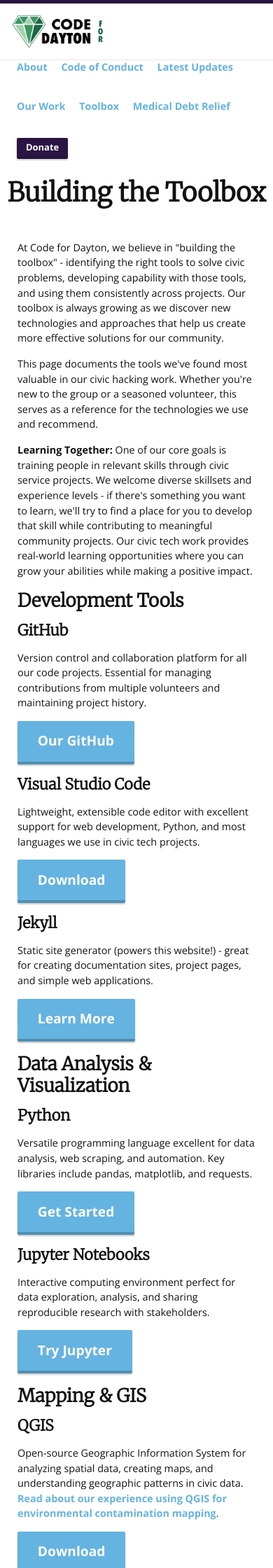
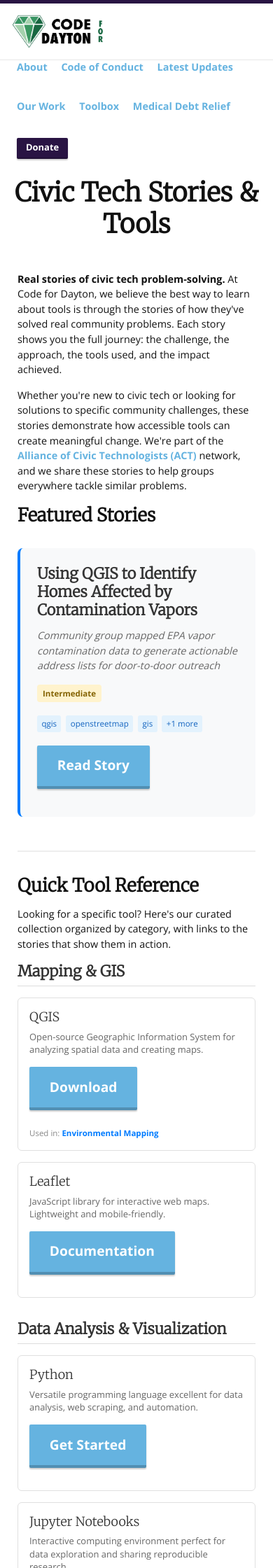
Before and after one commit to codefordayton/codefordayton.org, a Jekyll site: the page built from toolbox.html, in a window 390 px wide. Shown: the top 2240 px of the page at 70% size. Built offline with Jekyll 4.4.1, drawn with Linux system fonts in a browser that asks for light colours; nearby versions of some CDN libraries; some of the changed text lies outside the part shown.

Commit message:
Changing up the style.

```diff
--- a/_config.yml
+++ b/_config.yml
@@ -12,6 +12,10 @@
   rooms:
     title: Rooms
     output: true
+  stories:
+    title: Stories
+    output: true
+    permalink: /:collection/:name/
 email: team@codefordayton.org
 description:
   'Part of the Alliance of Civic Technologists (ACT) network, we are a volunteer group
@@ -25,6 +29,10 @@
       type: posts
     values:
       layout: post
+  - scope:
+      type: stories
+    values:
+      layout: story
 # NOTE:If you change the below donate_url you should also update the URL here: https://github.com/codefordayton/.github/FUNDING.yml
 donate_url: https://hcb.hackclub.com/donations/start/code-for-dayton
 twitter_url: https://twitter.com/codefordayton
--- /dev/null
+++ b/_stories/qgis-contamination-mapping.md
@@ -0,0 +1,104 @@
+---
+title: "Using QGIS to Identify Homes Affected by Contamination Vapors"
+summary: "Community group mapped EPA vapor contamination data to generate actionable address lists for door-to-door outreach"
+tools: [qgis, openstreetmap, gis, python]
+problem_type: [environmental, geospatial, community-outreach]
+skill_level: intermediate
+date: 2023-05-03
+project_link: "https://github.com/codefordayton/vapor-mapping"
+contact: "team@codefordayton.org"
+resources:
+  - title: "QGIS Official Website"
+    url: "https://qgis.org/"
+  - title: "Montgomery County Parcel Data"
+    url: "http://www.mcauditor.org/downloads/gis_downloads.cfm"
+  - title: "EPA Contamination Map"
+    url: "https://semspub.epa.gov/work/05/968770.pdf"
+  - title: "Original Blog Post"
+    url: "/2023/05/03/qgis-plume.html"
+---
+
+## Situation
+
+A community organization in Dayton was facing a significant environmental health challenge. They had a Superfund contamination site in their neighborhood where toxic vapors could seep into homes, requiring testing and potential installation of vapor abatement systems.
+
+The Environmental Protection Agency (EPA) had provided a map showing the contamination plume and eligible areas for testing, but it was only available as a grainy PDF map with geographic boundaries. The community group needed actual street addresses to conduct effective door-to-door outreach to inform residents about testing availability and health risks.
+
+**The Challenge**: Convert a vague PDF boundary map into a concrete list of street addresses for targeted community outreach.
+
+## Task
+
+Our goal was to:
+1. Accurately map the EPA's contamination boundary onto current parcel data
+2. Identify all residential properties within the affected area
+3. Generate a list of specific addresses for door-to-door outreach
+4. Provide the community group with actionable data they could use immediately
+
+The project needed to be completed quickly and accurately, as residents' health was potentially at risk, and the community group had limited time and resources for their outreach campaign.
+
+## Action
+
+We used QGIS (Quantum Geographic Information System), an open-source mapping tool, to solve this geospatial puzzle. Here's the step-by-step process we followed:
+
+### 1. Project Setup
+- Created a new empty QGIS project
+- Added OpenStreetMap as a basemap for geographic reference
+- Downloaded and imported Montgomery County's parcel shapefile containing property boundaries and addresses
+
+### 2. Map Georeferencing
+The most challenging step was accurately positioning the EPA's PDF map onto our coordinate system:
+- Used QGIS's built-in Georeferencer tool
+- Identified 8+ matching reference points between the PDF and OpenStreetMap (building corners, road intersections)
+- Iteratively enabled/disabled reference points to minimize error
+- Achieved less than 10 pixels of error around the boundary
+- Verified accuracy by toggling the georeferenced image on/off to check alignment
+
+### 3. Boundary Digitization
+- Created a new shapefile layer for the contamination boundary
+- Used the "Add Polygon Feature" tool to manually trace the plume boundary from the georeferenced PDF
+- Carefully followed the EPA's defined contamination zone
+
+### 4. Spatial Analysis
+- Used QGIS's "Select by Location" tool to identify all parcels that intersected with the contamination boundary
+- This automatically selected all properties within or touching the affected area
+- Verified the selection visually on the map
+
+### 5. Data Export
+- Exported the selected parcels as a CSV file containing addresses and property details
+- Cleaned and formatted the data for easy use by the community organization
+
+### Tools and Data Sources Used:
+- **QGIS**: Primary mapping and analysis software
+- **OpenStreetMap**: Basemap for georeferencing
+- **Montgomery County Parcel Data**: Property boundaries and addresses
+- **EPA PDF Map**: Contamination boundary source
+
+## Result
+
+The project was highly successful and had immediate community impact:
+
+### Immediate Outcomes:
+- **Precise Address List**: Generated a complete list of residential addresses within the EPA contamination zone
+- **Actionable Data**: Community group could immediately begin targeted door-to-door outreach
+- **Time Savings**: Eliminated hours of manual address research and guesswork
+- **Accuracy**: Ensured no at-risk homes were missed in the outreach campaign
+
+### Technical Learning:
+- **QGIS Proficiency**: Team gained hands-on experience with professional GIS software
+- **Georeferencing Skills**: Learned techniques for aligning different map projections and data sources
+- **Spatial Analysis**: Developed capability for location-based data analysis
+- **Data Integration**: Successfully combined federal, county, and community data sources
+
+### Community Impact:
+- **Health Protection**: Enabled targeted outreach to residents who might be exposed to toxic vapors
+- **Efficient Resource Use**: Community organization could focus limited volunteer time on affected areas
+- **Empowered Advocacy**: Provided concrete data to support environmental justice efforts
+
+### Long-term Value:
+- **Replicable Process**: Documented methodology can be used for similar environmental mapping challenges
+- **Skill Building**: Added GIS capabilities to our civic tech toolbox
+- **Community Partnership**: Strengthened relationship between Code for Dayton and local environmental groups
+
+This project demonstrated how open-source mapping tools can quickly transform hard-to-use government data into actionable community resources. The entire process took just a few hours but enabled weeks of effective community outreach that could directly impact residents' health and safety.
+
+**Key Takeaway**: Sometimes the most impactful civic tech projects aren't building new apps—they're using existing tools to make critical information accessible to the people who need it most.
--- a/toolbox.html
+++ b/toolbox.html
@@ -5,139 +5,353 @@
 type: inNavBar
 ---
 
-<h1 class="t-section-headline">Building the Toolbox</h1>
+<h1 class="t-section-headline">Civic Tech Stories & Tools</h1>
 
 <div class="container">
   <section class="intro">
-    <p>At Code for Dayton, we believe in "building the toolbox" - identifying the right tools to solve civic problems, developing capability with those tools, and using them consistently across projects. Our toolbox is always growing as we discover new technologies and approaches that help us create more effective solutions for our community.</p>
+    <p><strong>Real stories of civic tech problem-solving.</strong> At Code for Dayton, we believe the best way to learn about tools is through the stories of how they've solved real community problems. Each story shows you the full journey: the challenge, the approach, the tools used, and the impact achieved.</p>
 
-    <p>This page documents the tools we've found most valuable in our civic hacking work. Whether you're new to the group or a seasoned volunteer, this serves as a reference for the technologies we use and recommend.</p>
-
-    <p><strong>Learning Together:</strong> One of our core goals is training people in relevant skills through civic service projects. We welcome diverse skillsets and experience levels - if there's something you want to learn, we'll try to find a place for you to develop that skill while contributing to meaningful community projects. Our civic tech work provides real-world learning opportunities where you can grow your abilities while making a positive impact.</p>
+    <p>Whether you're new to civic tech or looking for solutions to specific community challenges, these stories demonstrate how accessible tools can create meaningful change. We're part of the <a href="https://www.civictechnologists.org/">Alliance of Civic Technologists (ACT)</a> network, and we share these stories to help groups everywhere tackle similar problems.</p>
   </section>
 
-  <section class="tool-category">
-    <h2>Development Tools</h2>
+  <section class="featured-stories">
+    <h2>Featured Stories</h2>
+    <div class="story-grid">
+      {% for story in site.stories %}
+      <article class="story-card">
+        <h3><a href="{{ story.url }}">{{ story.title }}</a></h3>
+        <p class="story-summary">{{ story.summary }}</p>
+
+        <div class="story-meta">
+          {% if story.skill_level %}
+          <span class="skill-level skill-{{ story.skill_level }}">{{ story.skill_level | capitalize }}</span>
+          {% endif %}
+
+          {% if story.tools %}
+          <div class="story-tools">
+            {% for tool in story.tools limit:3 %}
+            <span class="tool-tag">{{ tool }}</span>
+            {% endfor %}
+            {% if story.tools.size > 3 %}
+            <span class="tool-tag">+{{ story.tools.size | minus:3 }} more</span>
+            {% endif %}
+          </div>
+          {% endif %}
+        </div>
+
+        <a href="{{ story.url }}" class="btn-secondary story-link">Read Story</a>
+      </article>
+      {% endfor %}
+    </div>
+  </section>
+
+  <section class="tools-reference">
+    <h2>Quick Tool Reference</h2>
+    <p>Looking for a specific tool? Here's our curated collection organized by category, with links to the stories that show them in action.</p>
+
+    <div class="tool-category">
+      <h3>Mapping & GIS</h3>
       <div class="tool-list">
         <div class="tool">
-        <h3>GitHub</h3>
-        <p>Version control and collaboration platform for all our code projects. Essential for managing contributions from multiple volunteers and maintaining project history.</p>
-        <a href="https://github.com/codefordayton" class="btn-secondary">Our GitHub</a>
+          <h4>QGIS</h4>
+          <p>Open-source Geographic Information System for analyzing spatial data and creating maps.</p>
+          <div class="tool-links">
+            <a href="https://qgis.org/" class="btn-secondary">Download</a>
+            <div class="used-in">
+              Used in: <a href="/stories/qgis-contamination-mapping/">Environmental Mapping</a>
+            </div>
+          </div>
         </div>
 
         <div class="tool">
-        <h3>Visual Studio Code</h3>
-        <p>Lightweight, extensible code editor with excellent support for web development, Python, and most languages we use in civic tech projects.</p>
-        <a href="https://code.visualstudio.com/" class="btn-secondary">Download</a>
+          <h4>Leaflet</h4>
+          <p>JavaScript library for interactive web maps. Lightweight and mobile-friendly.</p>
+          <div class="tool-links">
+            <a href="https://leafletjs.com/" class="btn-secondary">Documentation</a>
+          </div>
+        </div>
+      </div>
+    </div>
+
+    <div class="tool-category">
+      <h3>Data Analysis & Visualization</h3>
+      <div class="tool-list">
+        <div class="tool">
+          <h4>Python</h4>
+          <p>Versatile programming language excellent for data analysis, web scraping, and automation.</p>
+          <div class="tool-links">
+            <a href="https://python.org/" class="btn-secondary">Get Started</a>
+          </div>
         </div>
 
         <div class="tool">
-        <h3>Jekyll</h3>
-        <p>Static site generator (powers this website!) - great for creating documentation sites, project pages, and simple web applications.</p>
+          <h4>Jupyter Notebooks</h4>
+          <p>Interactive computing environment perfect for data exploration and sharing reproducible research.</p>
+          <div class="tool-links">
+            <a href="https://jupyter.org/" class="btn-secondary">Try Jupyter</a>
+          </div>
+        </div>
+      </div>
+    </div>
+
+    <div class="tool-category">
+      <h3>Development Tools</h3>
+      <div class="tool-list">
+        <div class="tool">
+          <h4>GitHub</h4>
+          <p>Version control and collaboration platform for all our code projects.</p>
+          <div class="tool-links">
+            <a href="https://github.com/codefordayton" class="btn-secondary">Our GitHub</a>
+          </div>
+        </div>
+
+        <div class="tool">
+          <h4>Visual Studio Code</h4>
+          <p>Lightweight, extensible code editor with excellent support for web development and most languages.</p>
+          <div class="tool-links">
+            <a href="https://code.visualstudio.com/" class="btn-secondary">Download</a>
+          </div>
+        </div>
+
+        <div class="tool">
+          <h4>Jekyll</h4>
+          <p>Static site generator (powers this website!) for creating documentation sites and simple web applications.</p>
+          <div class="tool-links">
             <a href="https://jekyllrb.com/" class="btn-secondary">Learn More</a>
+          </div>
+        </div>
+      </div>
+    </div>
+
+    <div class="tool-category">
+      <h3>Infrastructure & Hosting</h3>
+      <div class="tool-list">
+        <div class="tool">
+          <h4>Digital Ocean</h4>
+          <p>Reliable cloud infrastructure with simplicity, predictable pricing, and excellent documentation.</p>
+          <div class="tool-links">
+            <a href="https://digitalocean.com/" class="btn-secondary">Learn More</a>
+          </div>
+        </div>
+
+        <div class="tool">
+          <h4>GitHub Pages</h4>
+          <p>Free static site hosting directly from GitHub repositories. Perfect for project documentation.</p>
+          <div class="tool-links">
+            <a href="https://pages.github.com/" class="btn-secondary">Get Started</a>
+          </div>
+        </div>
+
+        <div class="tool">
+          <h4>Railway</h4>
+          <p>Modern platform for deploying applications with minimal configuration. Great for prototyping civic tech solutions.</p>
+          <div class="tool-links">
+            <a href="https://railway.app/" class="btn-secondary">Deploy Now</a>
+          </div>
+        </div>
       </div>
     </div>
   </section>
 
-  <section class="tool-category">
-    <h2>Data Analysis & Visualization</h2>
-    <div class="tool-list">
-      <div class="tool">
-        <h3>Python</h3>
-        <p>Versatile programming language excellent for data analysis, web scraping, and automation. Key libraries include pandas, matplotlib, and requests.</p>
-        <a href="https://python.org/" class="btn-secondary">Get Started</a>
-      </div>
+  <section class="community-section">
+    <h2>Share Your Story</h2>
+    <p>Have you used these tools to solve a community problem? We'd love to feature your story! Sharing your experience helps other civic tech groups learn from your approach and potentially collaborate on similar challenges.</p>
 
-      <div class="tool">
-        <h3>Jupyter Notebooks</h3>
-        <p>Interactive computing environment perfect for data exploration, analysis, and sharing reproducible research with stakeholders.</p>
-        <a href="https://jupyter.org/" class="btn-secondary">Try Jupyter</a>
-      </div>
+    <div class="submission-info">
+      <h3>What makes a good civic tech story?</h3>
+      <ul>
+        <li><strong>Real community impact</strong> - You solved an actual problem for real people</li>
+        <li><strong>Replicable approach</strong> - Other groups could adapt your methods</li>
+        <li><strong>Clear tool usage</strong> - You can explain which tools you used and why</li>
+        <li><strong>Lessons learned</strong> - You have insights to share about what worked (and what didn't)</li>
+      </ul>
 
+      <p><strong>Ready to share?</strong> Reach out to us on <a href="{{ site.discord_url }}">Discord</a> or <a href="mailto:{{ site.email }}">email</a> and we'll help you tell your story.</p>
     </div>
   </section>
 
-  <section class="tool-category">
-    <h2>Mapping & GIS</h2>
-    <div class="tool-list">
-      <div class="tool">
-        <h3>QGIS</h3>
-        <p>Open-source Geographic Information System for analyzing spatial data, creating maps, and understanding geographic patterns in civic data. <a href="/2023/05/03/qgis-plume.html">Read about our experience using QGIS for environmental contamination mapping</a>.</p>
-        <a href="https://qgis.org/" class="btn-secondary">Download</a>
+  <section class="learning-section">
+    <h2>Learning Together</h2>
+    <p>One of our core goals is training people in relevant skills through civic service projects. We welcome diverse skillsets and experience levels—if there's something you want to learn, we'll try to find a place for you to develop that skill while contributing to meaningful community projects.</p>
+
+    <p>Our civic tech work provides real-world learning opportunities where you can grow your abilities while making a positive impact. <a href="{{ site.discord_url }}">Join us on Discord</a> or <a href="{{ site.meetup_url }}">come to a meeting</a> to get started!</p>
+  </section>
 </div>
 
-      <div class="tool">
-        <h3>Leaflet</h3>
-        <p>JavaScript library for interactive web maps. Lightweight and mobile-friendly, perfect for embedding maps in civic applications.</p>
-        <a href="https://leafletjs.com/" class="btn-secondary">Documentation</a>
-      </div>
+<style>
+.story-grid {
+  display: grid;
+  grid-template-columns: repeat(auto-fit, minmax(300px, 1fr));
+  gap: 1.5rem;
+  margin: 2rem 0;
+}
 
-    </div>
-  </section>
+.story-card {
+  background: #f8f9fa;
+  padding: 1.5rem;
+  border-radius: 8px;
+  border-left: 4px solid #007bff;
+}
 
-  <section class="tool-category">
-    <h2>Communication & Collaboration</h2>
-    <div class="tool-list">
-      <div class="tool">
-        <h3>Discord</h3>
-        <p>Our primary communication platform for real-time chat, voice meetings, and project coordination.</p>
-        <a href="{{ site.discord_url }}" class="btn-secondary">Join Us</a>
-      </div>
+.story-card h3 {
+  margin-top: 0;
+  margin-bottom: 0.75rem;
+}
 
-      <div class="tool">
-        <h3>Meetup</h3>
-        <p>Platform for organizing and promoting our regular meetings and events.</p>
-        <a href="{{ site.meetup_url }}" class="btn-secondary">Our Events</a>
-      </div>
+.story-card h3 a {
+  text-decoration: none;
+  color: #333;
+}
 
-    </div>
-  </section>
+.story-card h3 a:hover {
+  color: #007bff;
+}
 
-  <section class="tool-category">
-    <h2>Project Management</h2>
-    <div class="tool-list">
-      <div class="tool">
-        <h3>GitHub Projects</h3>
-        <p>Integrated project management within GitHub for tracking issues, milestones, and project progress.</p>
-        <a href="https://github.com/features/project-management/" class="btn-secondary">Features</a>
-      </div>
+.story-summary {
+  color: #666;
+  font-style: italic;
+  margin-bottom: 1rem;
+  line-height: 1.5;
+}
 
-    </div>
-  </section>
+.story-meta {
+  margin-bottom: 1rem;
+}
 
-  <section class="tool-category">
-    <h2>Infrastructure & Hosting</h2>
-    <div class="tool-list">
-      <div class="tool">
-        <h3>Digital Ocean</h3>
-        <p>Reliable cloud infrastructure for hosting applications and databases. We consistently return to Digital Ocean for its simplicity, predictable pricing, and excellent documentation.</p>
-        <a href="https://digitalocean.com/" class="btn-secondary">Learn More</a>
-      </div>
+.skill-level {
+  padding: 0.25rem 0.5rem;
+  border-radius: 4px;
+  font-size: 0.8em;
+  font-weight: bold;
+  margin-bottom: 0.5rem;
+  display: inline-block;
+}
 
-      <div class="tool">
-        <h3>GitHub Pages</h3>
-        <p>Free static site hosting directly from GitHub repositories. Perfect for project documentation, simple websites, and Jekyll sites like this one.</p>
-        <a href="https://pages.github.com/" class="btn-secondary">Get Started</a>
-      </div>
+.skill-beginner { background-color: #d4edda; color: #155724; }
+.skill-intermediate { background-color: #fff3cd; color: #856404; }
+.skill-advanced { background-color: #f8d7da; color: #721c24; }
 
-      <div class="tool">
-        <h3>Railway</h3>
-        <p>Modern platform for deploying applications with minimal configuration. Great for quickly prototyping and deploying civic tech solutions. Simple configuration for cron jobs makes it ideal for automated data collection and processing tasks.</p>
-        <a href="https://railway.app/" class="btn-secondary">Deploy Now</a>
-      </div>
-    </div>
-  </section>
+.story-tools {
+  margin-top: 0.5rem;
+}
 
-  <section class="contribute">
-    <h2>Help Us Grow the Toolbox</h2>
-    <p>Found a tool that's been game-changing for civic tech work? We'd love to hear about it! Reach out to us on <a href="{{ site.discord_url }}">Discord</a> or <a href="mailto:{{ site.email }}">email</a> to suggest additions to our toolbox.</p>
+.tool-tag {
+  display: inline-block;
+  background-color: #e3f2fd;
+  color: #1565c0;
+  padding: 0.2rem 0.4rem;
+  margin: 0.2rem 0.2rem 0.2rem 0;
+  border-radius: 3px;
+  font-size: 0.8em;
+}
 
-    <p>We're particularly interested in tools that:</p>
-    <ul>
-      <li>Are open source or have generous free tiers</li>
-      <li>Have good documentation and learning resources</li>
-      <li>Scale well for volunteer-driven projects</li>
-      <li>Solve common civic tech challenges</li>
-    </ul>
-  </section>
-</div>
+.story-link {
+  margin-top: 1rem;
+  display: inline-block;
+}
+
+.tools-reference {
+  margin-top: 3rem;
+  padding-top: 2rem;
+  border-top: 2px solid #eee;
+}
+
+.tool-category {
+  margin-bottom: 2rem;
+}
+
+.tool-category h3 {
+  color: #333;
+  border-bottom: 1px solid #ddd;
+  padding-bottom: 0.5rem;
+  margin-bottom: 1rem;
+}
+
+.tool-list {
+  display: grid;
+  grid-template-columns: repeat(auto-fit, minmax(280px, 1fr));
+  gap: 1rem;
+}
+
+.tool {
+  padding: 1rem;
+  border: 1px solid #e0e0e0;
+  border-radius: 6px;
+  background: white;
+}
+
+.tool h4 {
+  margin-top: 0;
+  margin-bottom: 0.5rem;
+  color: #333;
+}
+
+.tool p {
+  margin-bottom: 1rem;
+  color: #666;
+  font-size: 0.9em;
+  line-height: 1.4;
+}
+
+.tool-links {
+  display: flex;
+  justify-content: space-between;
+  align-items: center;
+  flex-wrap: wrap;
+  gap: 0.5rem;
+}
+
+.used-in {
+  font-size: 0.8em;
+  color: #888;
+}
+
+.used-in a {
+  color: #007bff;
+  text-decoration: none;
+}
+
+.used-in a:hover {
+  text-decoration: underline;
+}
+
+.community-section, .learning-section {
+  margin-top: 3rem;
+  padding: 2rem;
+  background: #f8f9fa;
+  border-radius: 8px;
+}
+
+.submission-info {
+  margin-top: 1.5rem;
+}
+
+.submission-info h3 {
+  color: #333;
+  margin-bottom: 1rem;
+}
+
+.submission-info ul {
+  margin-bottom: 1.5rem;
+}
+
+.submission-info li {
+  margin-bottom: 0.5rem;
+  line-height: 1.5;
+}
+
+@media (max-width: 768px) {
+  .story-grid {
+    grid-template-columns: 1fr;
+  }
+
+  .tool-list {
+    grid-template-columns: 1fr;
+  }
+
+  .tool-links {
+    flex-direction: column;
+    align-items: flex-start;
+  }
+}
+</style>
```
Also changed, not shown: _layouts/story.html (added, +222 -0 lines). Lines whose indentation alone changed are shown as unchanged.
